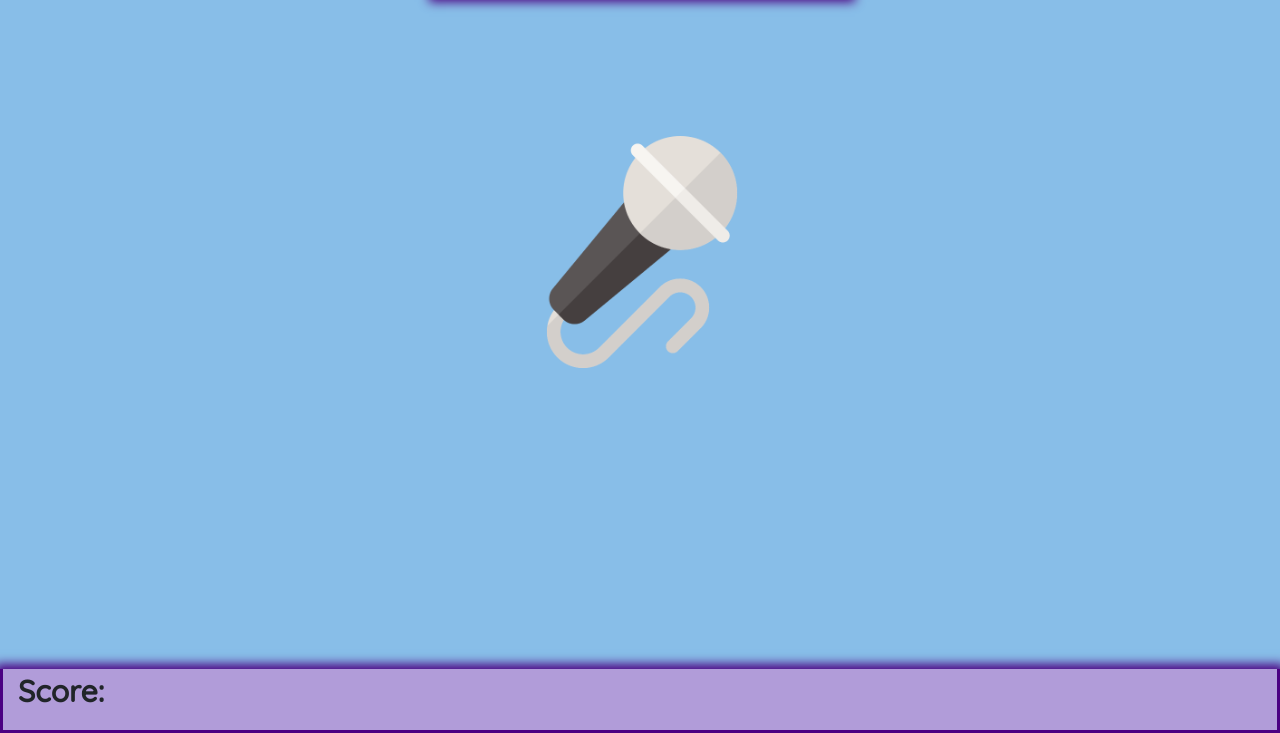
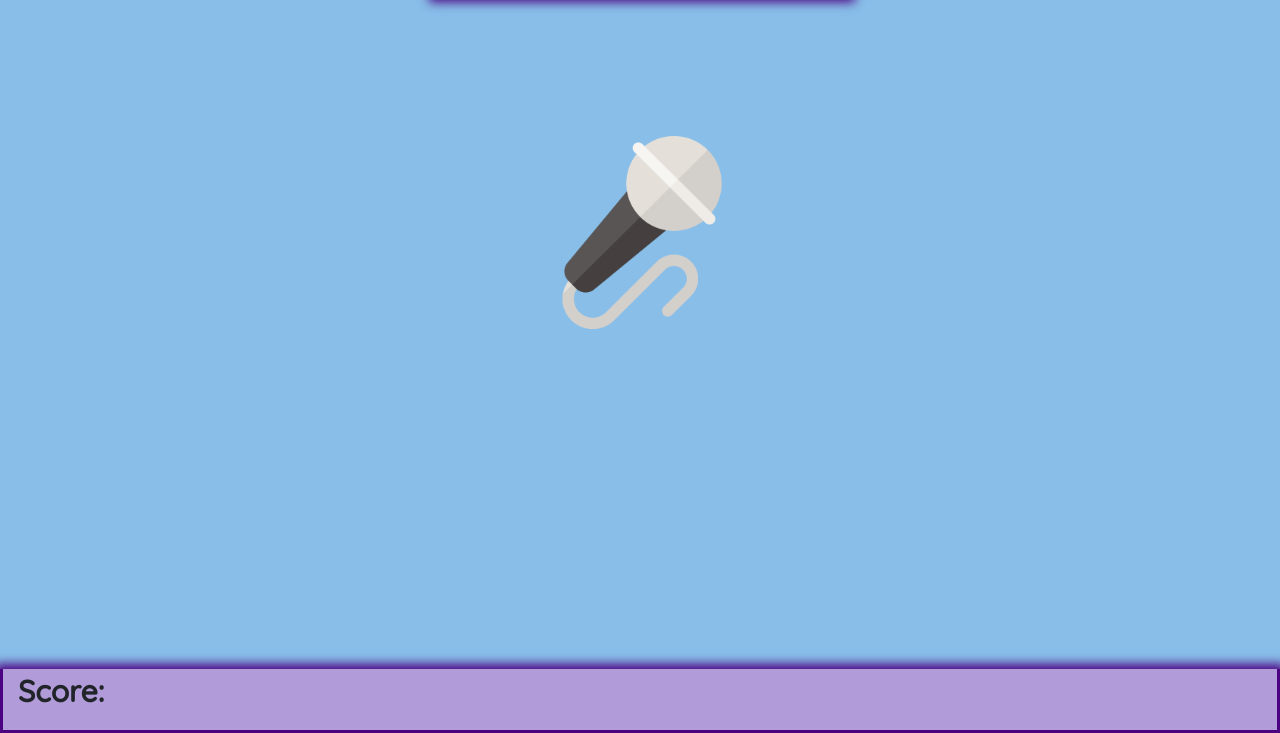
Before and after one commit to TheHuskiteers/please4getthelyrics, a website: page Client/html/waitturn.html in a window 1280 px wide. Shown: the part 67-800 px from the top of the page. Drawn offline with nearby package versions, Linux system fonts and the light colour scheme.

Commit message:
update mic pic size

```diff
--- a/Client/css/style.css
+++ b/Client/css/style.css
@@ -47,8 +47,8 @@ body {
 }
 
 .rawpic {
-  height: 60%;
-  width: 60%;
+  height: 50%;
+  width: 50%;
   opacity: 1.0;
   margin-top:10%;
 }
```
